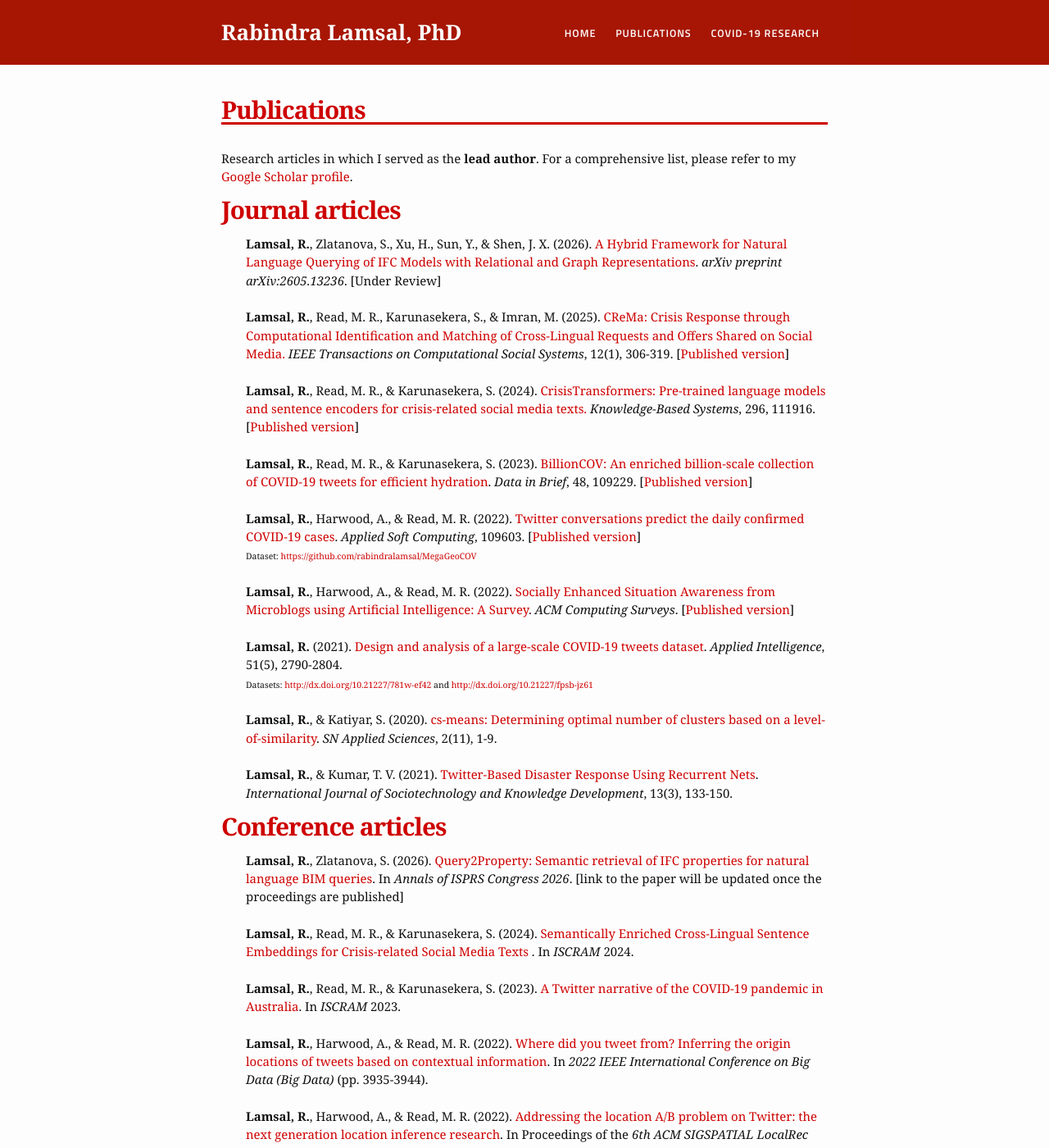
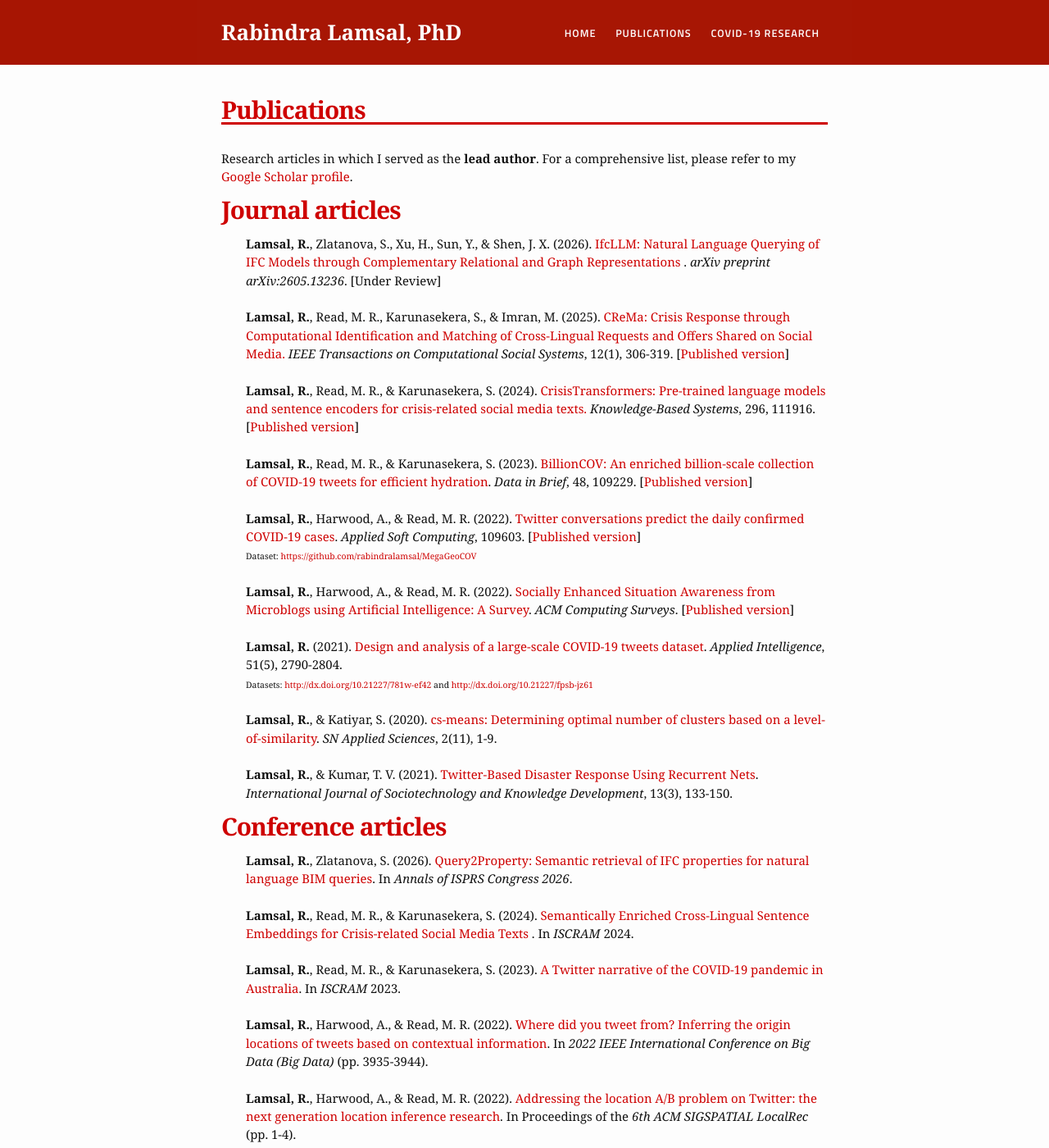
Before and after one commit to rabindralamsal/personal-site, a Jekyll site: the page built from research.md, in a window 1280 px wide and 1400 px high. Shown: the whole window at 82% size. Built offline with Jekyll 4.4.1, drawn with Linux system fonts in a browser that asks for light colours.

Commit message:
Update research.md

```diff
--- a/research.md
+++ b/research.md
@@ -8,7 +8,8 @@ Research articles in which I served as the **lead author**. For a comprehensive
 <h1>Journal articles</h1>
 <ul>
 
-<b>Lamsal, R.</b>, Zlatanova, S., Xu, H., Sun, Y., & Shen, J. X. (2026). <a href="https://arxiv.org/abs/2605.13236">A Hybrid Framework for Natural Language Querying of IFC Models with Relational and Graph Representations</a>. <i>arXiv preprint arXiv:2605.13236</i>. [Under Review] <br><br>
+<b>Lamsal, R.</b>, Zlatanova, S., Xu, H., Sun, Y., & Shen, J. X. (2026). <a href="https://arxiv.org/abs/2605.13236">IfcLLM: Natural Language Querying of IFC Models through Complementary Relational and Graph Representations
+</a>. <i>arXiv preprint arXiv:2605.13236</i>. [Under Review] <br><br>
 
 <b>Lamsal, R.</b>, Read, M. R., Karunasekera, S., & Imran, M. (2025). <a href="https://arxiv.org/abs/2405.11897">CReMa: Crisis Response through Computational Identification and Matching of Cross-Lingual Requests and Offers Shared on Social Media.</a> <i>IEEE Transactions on Computational Social Systems</i>, 12(1), 306-319. [<a href="https://doi.org/10.1109/TCSS.2024.3453226">Published version</a>] <br><br>
 
@@ -37,7 +38,7 @@ Research articles in which I served as the **lead author**. For a comprehensive
 <h1>Conference articles</h1>
 <ul>
 
-<b>Lamsal, R.</b>, Zlatanova, S. (2026). <a href="#">Query2Property: Semantic retrieval of IFC properties for natural language BIM queries</a>. In <i>Annals of ISPRS Congress 2026</i>. [link to the paper will be updated once the proceedings are published]<br><br>
+<b>Lamsal, R.</b>, Zlatanova, S. (2026). <a href="https://isprs-annals.copernicus.org/articles/XI-4-2026/323/2026/">Query2Property: Semantic retrieval of IFC properties for natural language BIM queries</a>. In <i>Annals of ISPRS Congress 2026</i>. <br><br>
 
 <b>Lamsal, R.</b>, Read, M. R., & Karunasekera, S. (2024). <a href="https://arxiv.org/pdf/2403.16614">Semantically Enriched Cross-Lingual Sentence Embeddings for Crisis-related Social Media Texts
 </a>. In <i>ISCRAM</i> 2024. <br><br>
```
